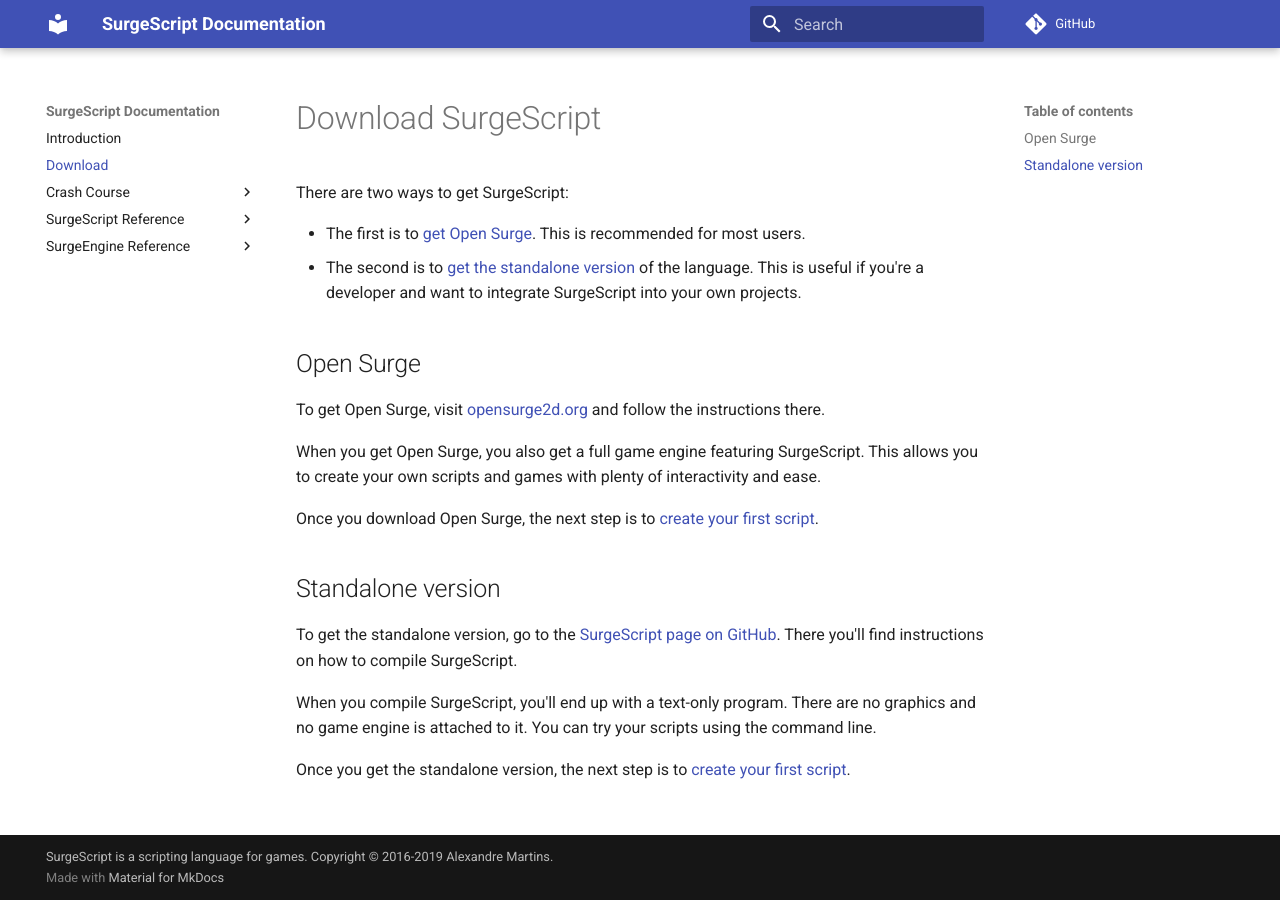
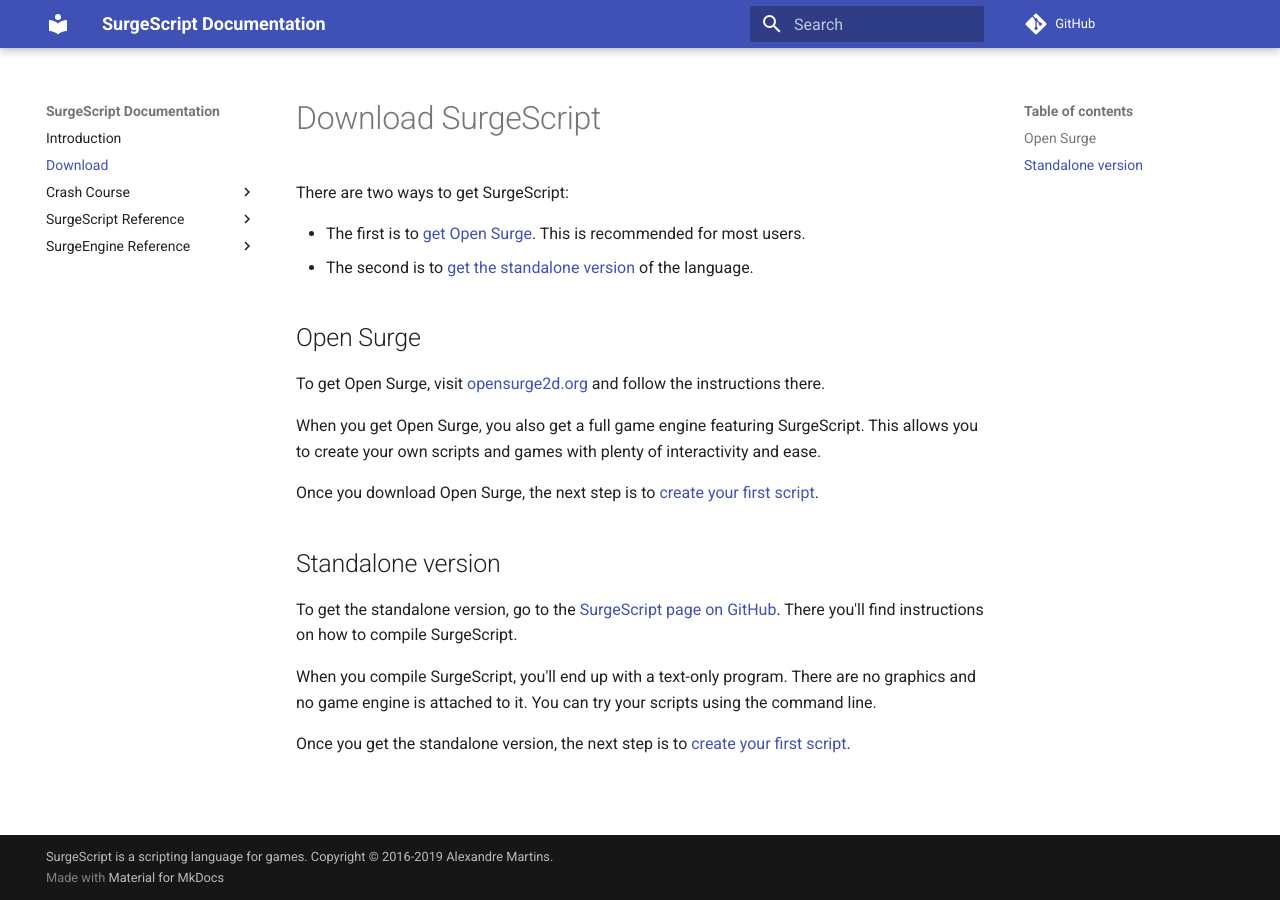
Before and after one commit to alemart/surgescript, an MkDocs documentation site: the page built from docs/download.md, in a window 1280 px wide. Built offline with MkDocs 1.6.1 and Material for MkDocs 9.7.7, drawn with Linux system fonts in a browser that asks for light colours; comment, search, counter and statistics services are not loaded.

Commit message:
Small changes

```diff
--- a/docs/download.md
+++ b/docs/download.md
@@ -4,7 +4,7 @@
 There are two ways to get SurgeScript:
 
 - The first is to [get Open Surge](#open-surge). This is recommended for most users.
-- The second is to [get the standalone version](#standalone-version) of the language. This is useful if you're a developer and want to integrate SurgeScript into your own projects.
+- The second is to [get the standalone version](#standalone-version) of the language.
 
 Open Surge
 ----------
```
